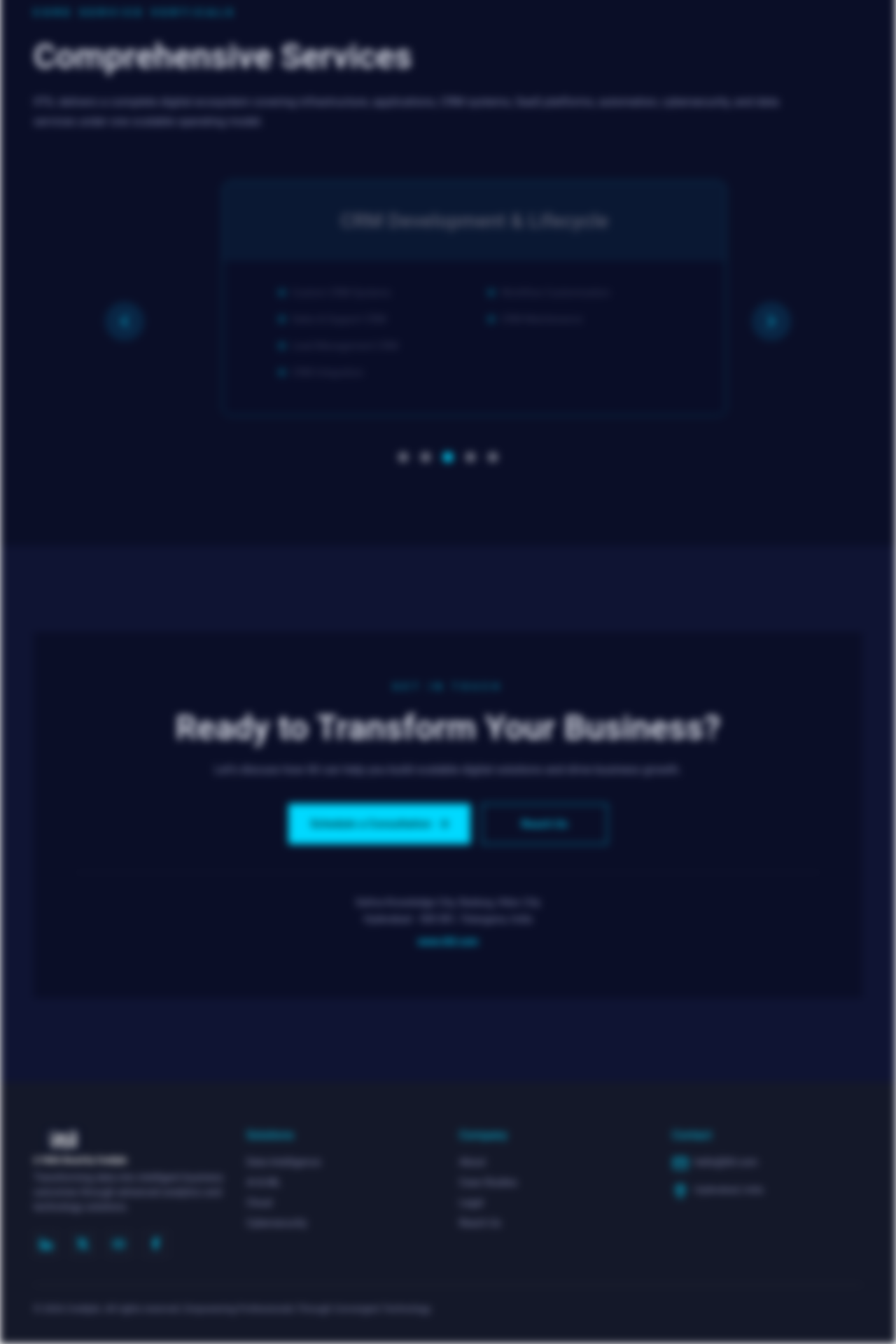
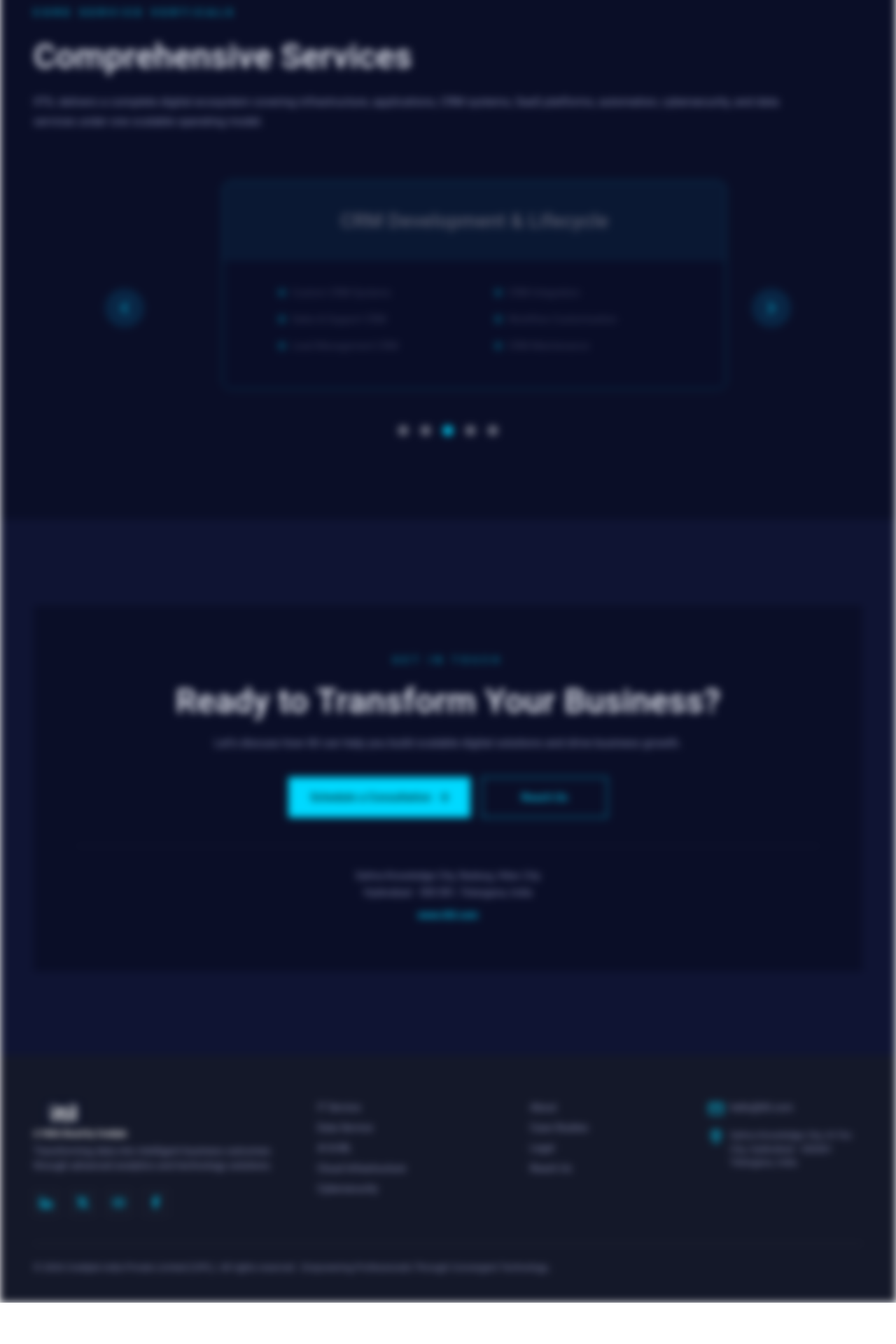
Before and after one commit to YashwanthVenaganti/itil, a React (Vite) app: page /portfolio in a window 1280 px wide. Shown: the part 2953-4873 px from the top of the page at 70% size. After the commit the page ends 4814 px from the top, so only its background shows below. Built offline with nearby package versions, Linux system fonts and the light colour scheme.

Commit message:
36th commit

```diff
--- a/src/Components/Footer/Footer.jsx
+++ b/src/Components/Footer/Footer.jsx
@@ -38,7 +38,7 @@ export default function Footer() {
       <Container maxWidth={false} sx={{ px: { xs: 3, md: 6 } }}>
         <Grid container spacing={4}>
           {/* LEFT */}
-          <Grid size={{ xs: 12, md: 3 }}>
+          <Grid size={{ xs: 12, md: 4 }}>
             <Box
               onClick={() => navigate("/")}
               sx={{
@@ -76,7 +76,7 @@ export default function Footer() {
               </Typography>
             </Box>
 
-            <Typography sx={{ fontSize: "14px", mb: 3,mt: 1 }}>
+            <Typography sx={{ fontSize: "14px", mb: 3, mt: 1 }}>
               Transforming data into intelligent business outcomes through advanced analytics and technology solutions.
             </Typography>
 
@@ -117,11 +117,11 @@ export default function Footer() {
 
           {/* SOLUTIONS */}
           <Grid size={{ xs: 12, md: 3 }}>
-            <Typography sx={{ color: "#00D9FF", mb: 2 }}>
+            {/* <Typography sx={{ color: "#00D9FF", mb: 2 }}>
               Solutions
-            </Typography>
+            </Typography> */}
 
-            {["Data Intelligence", "AI & ML", "Cloud", "Cybersecurity"].map(
+            {["IT Service","Data Service", "AI & ML", "Cloud Infrastructure", "Cybersecurity"].map(
               (item) => (
                 <Typography
                   key={item}
@@ -139,10 +139,10 @@ export default function Footer() {
           </Grid>
 
           {/* COMPANY */}
-          <Grid size={{ xs: 12, md: 3 }}>
-            <Typography sx={{ color: "#00D9FF", mb: 2 }}>
+          <Grid size={{ xs: 12, md: 2.5 }}>
+            {/* <Typography sx={{ color: "#00D9FF", mb: 2 }}>
               Company
-            </Typography>
+            </Typography> */}
 
             {["About", "Case Studies", "Legal", "Reach Us"].map((item) => (
               <Typography
@@ -161,10 +161,10 @@ export default function Footer() {
           </Grid>
 
           {/* CONTACT */}
-          <Grid size={{ xs: 12, md: 3 }}>
-            <Typography sx={{ color: "#00D9FF", mb: 2 }}>
+          <Grid size={{ xs: 12, md: 2.5 }}>
+            {/* <Typography sx={{ color: "#00D9FF", mb: 2 }}>
               Contact
-            </Typography>
+            </Typography> */}
 
             <Box sx={{ display: "flex", gap: 1 }}>
               <EmailOutlinedIcon sx={{ color: "#00D9FF" }} />
@@ -173,7 +173,12 @@ export default function Footer() {
 
             <Box sx={{ display: "flex", gap: 1, mt: 2 }}>
               <LocationOnOutlinedIcon sx={{ color: "#00D9FF" }} />
-              <Typography sx={{ fontSize: "13px" }}>Hyderabad, India</Typography>
+              <Typography sx={{ fontSize: "13px" }}>Sattva Knowledge City, Hi-Tec City,
+
+                Hyderabad - 500081 Telangana,
+
+                India
+              </Typography>
             </Box>
           </Grid>
         </Grid>
@@ -187,8 +192,8 @@ export default function Footer() {
           }}
         >
           <Typography sx={{ fontSize: "13px" }}>
-            © 2026 Crediple. All rights reserved. Empowering Professionals
-            Through Convergent Technology.
+            © 2026 Crediple India Private Limited  (CIPL). All rights reserved . Empowering Professionals Through Convergent
+            Technology..
           </Typography>
         </Box>
       </Container>
--- a/src/Pages/CaseStudies/Section1.jsx
+++ b/src/Pages/CaseStudies/Section1.jsx
@@ -11,7 +11,8 @@ export default function CaseStudiesHero() {
         width: "100%",
         backgroundColor: "#0A0E27",
         overflow: "hidden",
-        position: "relative", // ✅ required
+        position: "relative",
+        // ✅ required
       }}
     >
       {/* 🔹 ICON + TEXT */}
--- a/src/Pages/Portfolio/Section4.jsx
+++ b/src/Pages/Portfolio/Section4.jsx
@@ -17,7 +17,6 @@ const services = [
       "Endpoint Support Services",
       "IT AMC Services",
       "Cloud & Email Management",
-      "Server & Network Management",
     ],
   },
   {
@@ -68,6 +67,7 @@ const services = [
 
 export default function ServicesSection() {
   const [active, setActive] = useState(0);
+  const [paused, setPaused] = useState(false);
 
   const nextSlide = () => {
     setActive((prev) => (prev + 1) % services.length);
@@ -78,13 +78,19 @@ export default function ServicesSection() {
   };
 
   useEffect(() => {
-    const timer = setInterval(nextSlide, 3000);
+    if (paused) return;
+
+    const timer = setInterval(() => {
+      nextSlide();
+    }, 3000);
+
     return () => clearInterval(timer);
-  }, []);
+  }, [paused]);
 
   const current = services[active];
-  const leftPoints = current.points.slice(0, 4);
-  const rightPoints = current.points.slice(4);
+  const balancedPoints = current.points.slice(0, 6);
+  const leftPoints = balancedPoints.slice(0, 3);
+  const rightPoints = balancedPoints.slice(3, 6);
 
   return (
     <Box
@@ -162,6 +168,8 @@ export default function ServicesSection() {
         >
           <IconButton
             onClick={prevSlide}
+            onMouseEnter={() => setPaused(true)}
+            onMouseLeave={() => setPaused(false)}
             sx={{
               position: "absolute",
               left: { xs: "-8px", md: "-40px" },
@@ -181,6 +189,8 @@ export default function ServicesSection() {
 
           <IconButton
             onClick={nextSlide}
+            onMouseEnter={() => setPaused(true)}
+            onMouseLeave={() => setPaused(false)}
             sx={{
               position: "absolute",
               right: { xs: "-8px", md: "-40px" },
@@ -201,6 +211,10 @@ export default function ServicesSection() {
           <AnimatePresence mode="wait">
             <MotionBox
               key={active}
+              onMouseEnter={() => setPaused(true)}
+              onMouseLeave={() => setPaused(false)}
+              onTouchStart={() => setPaused(true)}
+              onTouchEnd={() => setPaused(false)}
               initial={{ opacity: 0, x: 60 }}
               animate={{ opacity: 1, x: 0 }}
               exit={{ opacity: 0, x: -60 }}
@@ -235,7 +249,7 @@ export default function ServicesSection() {
                 sx={{
                   display: "grid",
                   gridTemplateColumns: { xs: "1fr", md: "1fr 1fr" },
-                  gap: { xs: "8px", md: "40px" },
+                  gap: { xs: "8px", md: "60px" },
                   px: { xs: "28px", md: "80px" },
                   py: { xs: "28px", md: "34px" },
                 }}
@@ -291,6 +305,8 @@ export default function ServicesSection() {
               <Box
                 key={index}
                 onClick={() => setActive(index)}
+                onMouseEnter={() => setPaused(true)}
+                onMouseLeave={() => setPaused(false)}
                 sx={{
                   width: "14px",
                   height: "14px",
```
